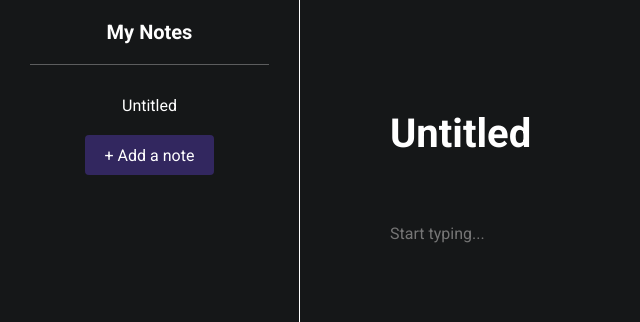
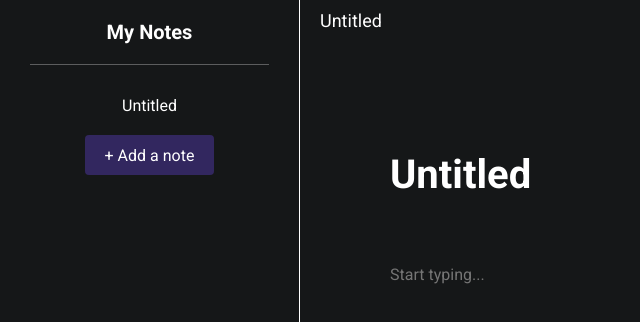
Before and after one commit to gustavodaltoe/note-app, a React (Create React App) app: page / in a window 1280 px wide. Both pictures are taken after a click on the button "Create Note". Shown: the top 322 px of the page, without its empty margins (0-640 px from the left). Built offline with nearby package versions, Linux system fonts and the light colour scheme.

Commit message:
feat: add note header

```diff
--- a/src/components/Home/EditNote/index.tsx
+++ b/src/components/Home/EditNote/index.tsx
@@ -12,6 +12,10 @@ export function EditNote() {
 
   return (
     <S.Wrapper>
+      <S.Header>
+        <S.Title>{current.title}</S.Title>
+      </S.Header>
+      <S.Content>
         <S.TitleInput
           value={current.title}
           onChange={(e) => {
@@ -27,6 +31,7 @@ export function EditNote() {
           placeholder="Start typing..."
           value={current.content}
         />
+      </S.Content>
     </S.Wrapper>
   );
 }
--- a/src/components/Home/EditNote/styles.ts
+++ b/src/components/Home/EditNote/styles.ts
@@ -4,9 +4,26 @@ export const Wrapper = styled('div', {
   display: 'flex',
   flexDirection: 'column',
   flex: 1,
+});
+
+export const Content = styled('div', {
+  display: 'flex',
+  flexDirection: 'column',
+  flex: 1,
   margin: '3rem auto',
   maxWidth: '80rem',
   width: '100%',
+});
+
+export const Header = styled('header', {
+  display: 'flex',
+  justifyContent: 'space-between',
+  padding: '1rem 2rem',
+});
+
+export const Title = styled('h4', {
+  fontSize: '1.8rem',
+  fontWeight: 'normal',
 });
 
 const TextArea = styled('textarea', {
```
Lines whose indentation alone changed are shown as unchanged.
